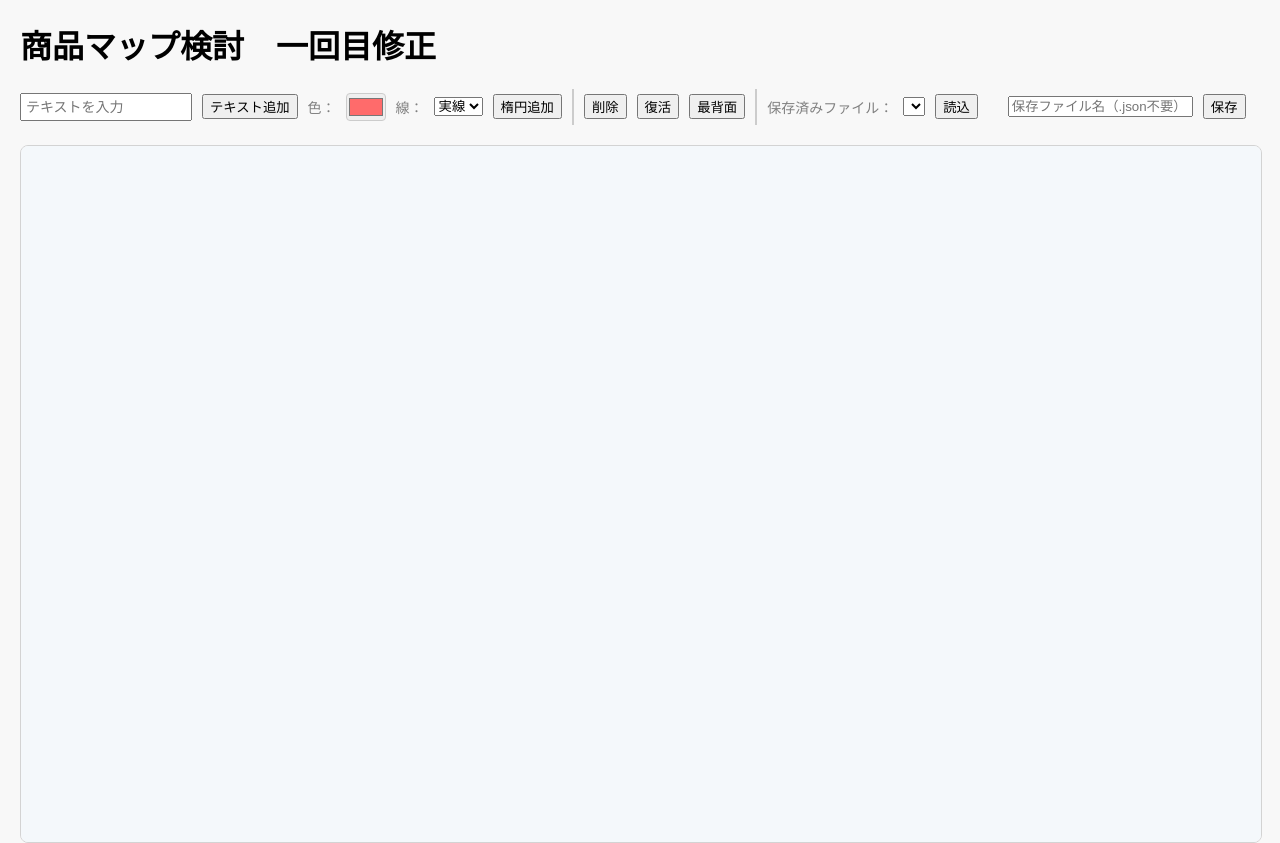
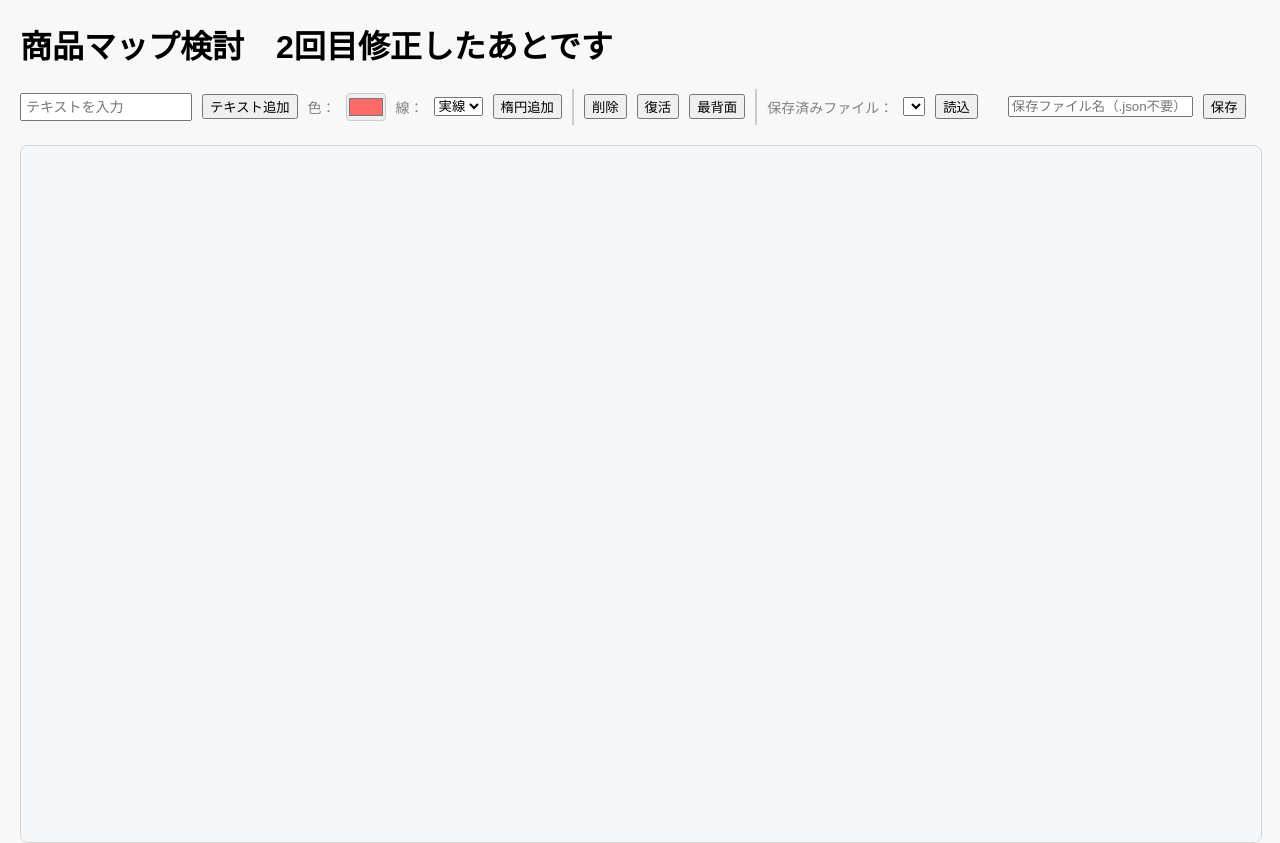
Before and after one commit to Hiros84/narrative_experiment, a website: page index.html in a window 1280 px wide. Drawn offline with nearby package versions, Linux system fonts and the light colour scheme; no server answers.

Commit message:
Text change 2: index.html 2回目の修正

```diff
--- a/index.html
+++ b/index.html
@@ -38,7 +38,7 @@
 </head>
 <body>
 
-  <h1>商品マップ検討　一回目修正</h1>
+  <h1>商品マップ検討　2回目修正したあとです</h1>
   <div id="toolbar" style="display: flex; align-items: center; gap: 10px; margin-bottom: 10px;">
     <!-- 新規追加: テキスト入力とボタン -->
     <input type="text" id="text-node-input" placeholder="テキストを入力" style="padding:4px; font-size:14px; width:160px;" />
```
